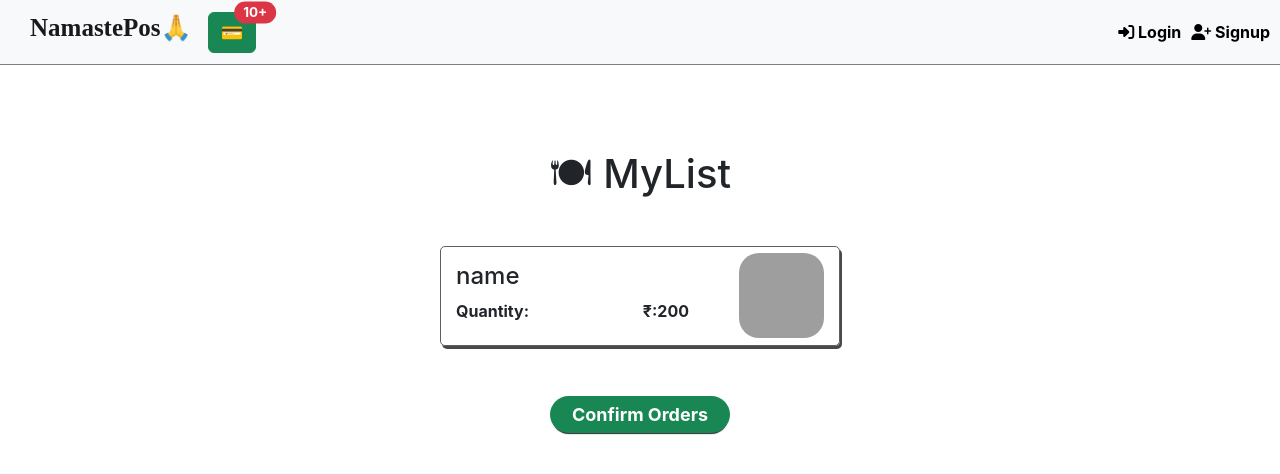
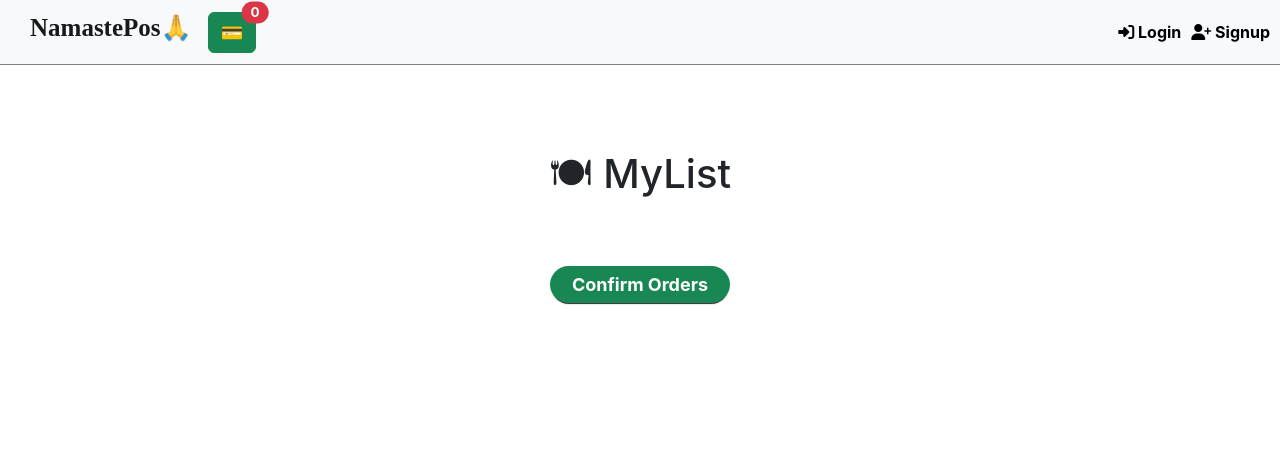
Before and after one commit to roadtocode4u/namaste-pos, a React (Create React App) app in the folder client/: page /admin/myProductList in a window 1280 px wide. Shown: the top 474 px of the page. Built offline with nearby package versions, Linux system fonts and the light colour scheme; grey boxes are pictures that could not be loaded.

Commit message:
feat: product added in my list count (#143)

```diff
--- a/client/src/components/Navbar/Navbar.js
+++ b/client/src/components/Navbar/Navbar.js
@@ -3,9 +3,14 @@ import { Link } from 'react-router-dom';
 import './Navbar.css';
 import Signup from './../../views/Signup/Signup';
 import Login from '../../views/Login/Login';
+import { myProductListCount } from '../../utils/myListItem';
+
+
 
 export default function Navbar() {
   const [isSignupPopupOpen, setIsSignupPopupOpen] = useState(false);
+
+  const [myListItem, setmyListItem] = useState(myProductListCount);
 
   function closePopupSignup() {
     setIsSignupPopupOpen(false);
@@ -37,7 +42,7 @@ export default function Navbar() {
             <button type="button" className="btn btn-success position-relative">
               💳
               <span className="position-absolute top-0 start-100 translate-middle badge rounded-pill bg-danger">
-                10+
+              {myListItem}
               </span>
             </button>
           </Link>
--- a/client/src/components/ProductItemCard/ProductCardItem.js
+++ b/client/src/components/ProductItemCard/ProductCardItem.js
@@ -1,9 +1,10 @@
 import React, { useState } from 'react';
 import { useSearchParams } from 'react-router-dom';
+import swal from 'sweetalert'
 
 import './ProductCardItem.css';
 
-function ProductCardItem(props) {
+function ProductCardItem({ imgUrl, price, title }) {
   const [quantity, setQuantity] = useState(1);
 
   const [searchParams] = useSearchParams();
@@ -17,20 +18,43 @@ function ProductCardItem(props) {
     }
   };
 
+  async function addToList() {
+    const listObject = {
+      name: title,
+      price: price,
+      quantity: quantity,
+      imgUrl: imgUrl,
+    }
+
+    const existingList = JSON.parse(localStorage.getItem('list')) || []
+
+    existingList.push(listObject)
+
+    localStorage.setItem('list', JSON.stringify(existingList))
+
+    await swal({
+      title: "Added to List 💃",
+      icon: "success",
+    })
+
+    window.location.reload()
+  }
+
+
   return (
     <>
       <div className="product-item-card mt-5">
         <div className="row">
           <div className="col-md-12">
             <img
-              src={props.imgUrl}
+              src={imgUrl}
               className="product-item-card-img"
               alt="..."
             />
             <div className="p-1">
-              <h4 className="text-center">{props.title}</h4>
+              <h4 className="text-center">{title}</h4>
               <div className="price-category-div">
-                <b className="price-rupees mt-2 mb-3">₹{props.price}</b>
+                <b className="price-rupees mt-2 mb-3">₹{price}</b>
                 <b className="card-category-type mt-2 mb-3">
                   <i className="fa-solid fa-pot-food"></i> {categoryTitle}
                 </b>
@@ -53,9 +77,10 @@ function ProductCardItem(props) {
               <div>
                 <button
                   type="button"
+                  onClick={addToList}
                   className="btn-add-to-card text-center mb-2">
                   <b>
-                    <i className="fa-solid fa-cart-plus"></i> Add To Card
+                    <i className="fa-solid fa-cart-plus" ></i> Add To Card
                   </b>
                 </button>
               </div>
--- /dev/null
+++ b/client/src/utils/myListItem.js
@@ -0,0 +1,3 @@
+export const myProductListItems = JSON.parse(localStorage.getItem('list')) || []
+
+export const myProductListCount = myProductListItems.length
--- a/client/src/views/MyProductList/MyProductList.js
+++ b/client/src/views/MyProductList/MyProductList.js
@@ -1,18 +1,22 @@
 import React from 'react'
+
 import './MyProductList.css'
+import { myProductListItems } from './../../utils/myListItem.js'
 function MyProductList() {
     return (
         <>
             <div>
                 <h1 className='text-center heading mb-5'>🍽 MyList</h1>
                 {
-
-                            <div className='product-card'>
-                                <h4>name</h4>
-                                <b>Quantity: </b> <b className='mb-2 product-card-price'>₹:200</b>
-                                <img className='product-img' src='https://img.traveltriangle.com/blog/wp-content/uploads/2018/12/cover-for-street-food-in-sydney.jpg' />
+                    myProductListItems.map((item, index) => {
+                        return (
+                            <div key={index} className='product-card'>
+                                <h4>{item.name}</h4>
+                                <b>Quantity: {item.quantity}</b> <b className='mb-2 product-card-price'>{item.price}</b>
+                                <img className='product-img' src={item.imgUrl} />
                             </div>
-
+                        )
+                    })
                 }
                 <div className='text-center'>
                     <button className='btn btn-success confirm-btn'><b>Confirm Orders</b></button>
--- a/package.json
+++ b/package.json
@@ -24,5 +24,9 @@
     "husky": "^8.0.0",
     "prettier": "2.8.7",
     "pretty-quick": "^3.1.3"
+  },
+  "dependencies": {
+    "qr-scanner": "^1.4.2",
+    "sweetalert2": "^11.7.3"
   }
 }
```
Also changed, not shown: 1 other file (tests, documents, lock files or other folders).
